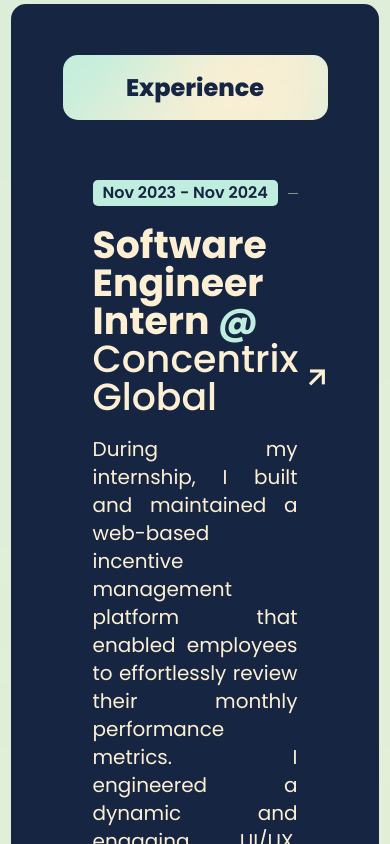
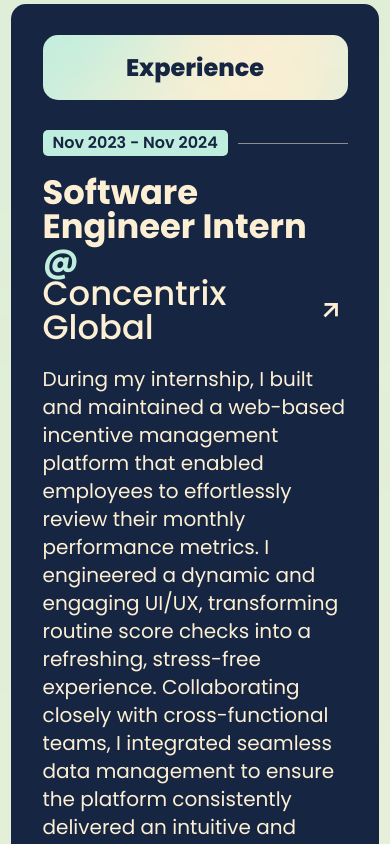
Before and after one commit to justinron31/PortofioNew, a React (Vite) app in the folder webportfolio/: page / in a window 390 px wide. Shown: the part 840-1684 px from the top of the page. Built offline with nearby package versions, Linux system fonts and the light colour scheme; no server answers; a web font is replaced by a local one.

Commit message:
fixed responsiveness

```diff
--- a/webportfolio/src/App.css
+++ b/webportfolio/src/App.css
@@ -542,8 +542,8 @@
 
 .project-name {
   font-family: var(--mainfont);
-  font-size: 1.5625rem;
-  font-size: clamp(1.5625rem, 1.5rem + 0.3125vw, 1.875rem);
+  font-size: 1.4rem;
+  font-size: clamp(1.4rem, 1.3675rem + 0.1625000000000001vw, 1.5625rem);
   line-height: 1;
 }
 
@@ -578,7 +578,7 @@
 .project-description {
   line-height: 1.4;
   font-size: 20px;
-  text-align: justify;
+  /* text-align: justify; */
   font-family: var(--mainfont);
   margin-block: 20px;
 }
@@ -873,14 +873,28 @@
   .project-tools {
     justify-content: center;
   }
-  .project-date {
-    display: flex;
-    justify-content: center;
-    width: 100%;
-  }
 
   .project-Mcontent {
     margin: 10px;
+  }
+
+  .project-content {
+    padding: 0;
+  }
+  .project-box {
+    padding: 0;
+    padding-bottom: 20px;
+  }
+  .project-footer {
+    flex-direction: column;
+    gap: 30px;
+  }
+
+  .project-date {
+    justify-content: center;
+    align-items: center;
+    text-align: center;
+    width: 100%;
   }
 }
 
--- a/webportfolio/src/components/ProjectSection.jsx
+++ b/webportfolio/src/components/ProjectSection.jsx
@@ -184,6 +184,15 @@
                       className="project-link-button"
                     >
                       <i className="bx bxl-figma"></i>
+                    </a>
+
+                    <a
+                      href="https://www.figma.com/proto/TtxkXkg6jRUREzsJlg73Hl/Enrollment-UI?page-id=0%3A1&node-id=466-3366&p=f&viewport=1174%2C425%2C0.03&t=T5IQ0vvbVn1zSPtF-1&scaling=scale-down&content-scaling=fixed&starting-point-node-id=466%3A3366"
+                      target="_blank"
+                      rel="noopener noreferrer"
+                      className="project-link-button"
+                    >
+                      <i className="bx bx-play"></i>
                     </a>
                   </div>
                 </div>
```
